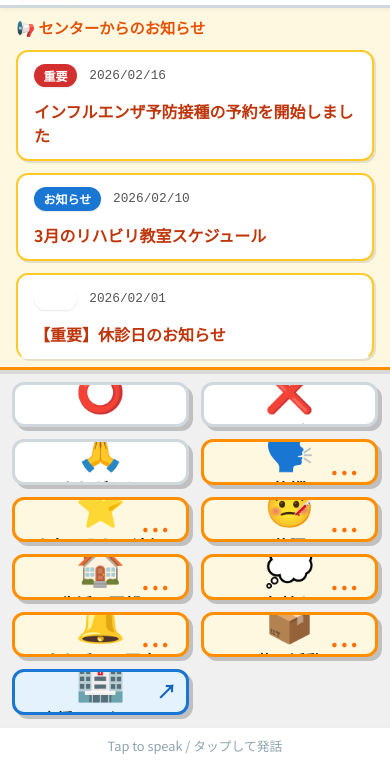
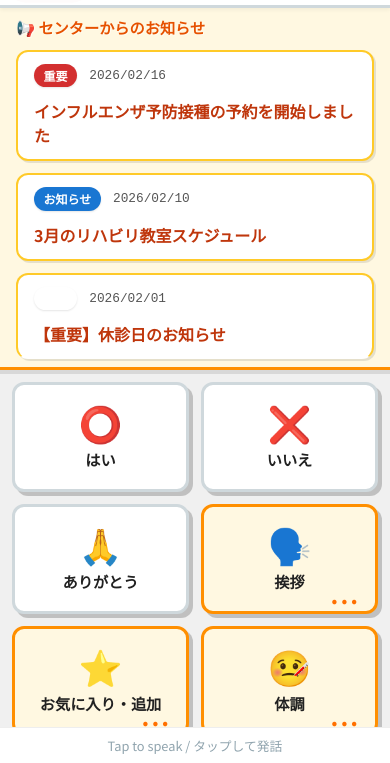
Before and after one commit to dotegg2024-arch/comboard-app, a plain HTML site: page index.html in a window 390 px wide. Shown: the part 81-844 px from the top of the page. Drawn offline with Linux system fonts and the light colour scheme; no server answers.

Commit message:
ボタンとアイコンの修正

```diff
--- a/style.css
+++ b/style.css
@@ -97,6 +97,8 @@ body {
     width: 24px;
     height: 24px;
     animation: heartbeat var(--beat-time) infinite ease-in-out;
+    flex-shrink: 0;
+    /* Prevent icon from squashing */
 }
 
 /* Main Grid */
@@ -138,7 +140,8 @@ body {
     border: var(--border-width) solid #CFD8DC;
     /* Default thick border */
     border-radius: var(--border-radius);
-    padding: 1rem;
+    padding: 0.75rem 0.5rem;
+    /* Reduced horizontal padding */
     display: flex;
     flex-direction: column;
     align-items: center;
@@ -151,6 +154,10 @@ body {
     user-select: none;
     position: relative;
     overflow: hidden;
+    height: auto;
+    /* Allow growth */
+    min-height: 120px;
+    /* Ensure a good minimum touch target */
 }
 
 .comm-card:active {
@@ -234,9 +241,13 @@ body {
     font-weight: 700;
     text-align: center;
     color: var(--text-color);
-    line-height: 1.25;
-    word-break: break-all;
-    /* Break long words if necessary */
+    line-height: 1.3;
+    /* Increased line-height for better readability */
+    word-break: break-word;
+    /* Ensure wrapping */
+    overflow-wrap: break-word;
+    width: 100%;
+    /* Ensure text uses full width */
 }
 
 @media (min-width: 768px) {
@@ -251,15 +262,19 @@ body {
 
 @media (max-width: 400px) {
     .card-icon {
-        font-size: 2.5rem;
+        font-size: 2.2rem;
+        /* reduced slightly more */
     }
 
     .card-label {
-        font-size: 1rem;
+        font-size: 0.95rem;
+        /* reduced slightly more */
     }
 
     .comm-card {
-        padding: 0.5rem;
+        padding: 0.5rem 0.25rem;
+        /* Minimize padding on very small screens */
+        min-height: 110px;
     }
 }
 
```
Also changed, not shown: index.html (+6 -0 lines).
